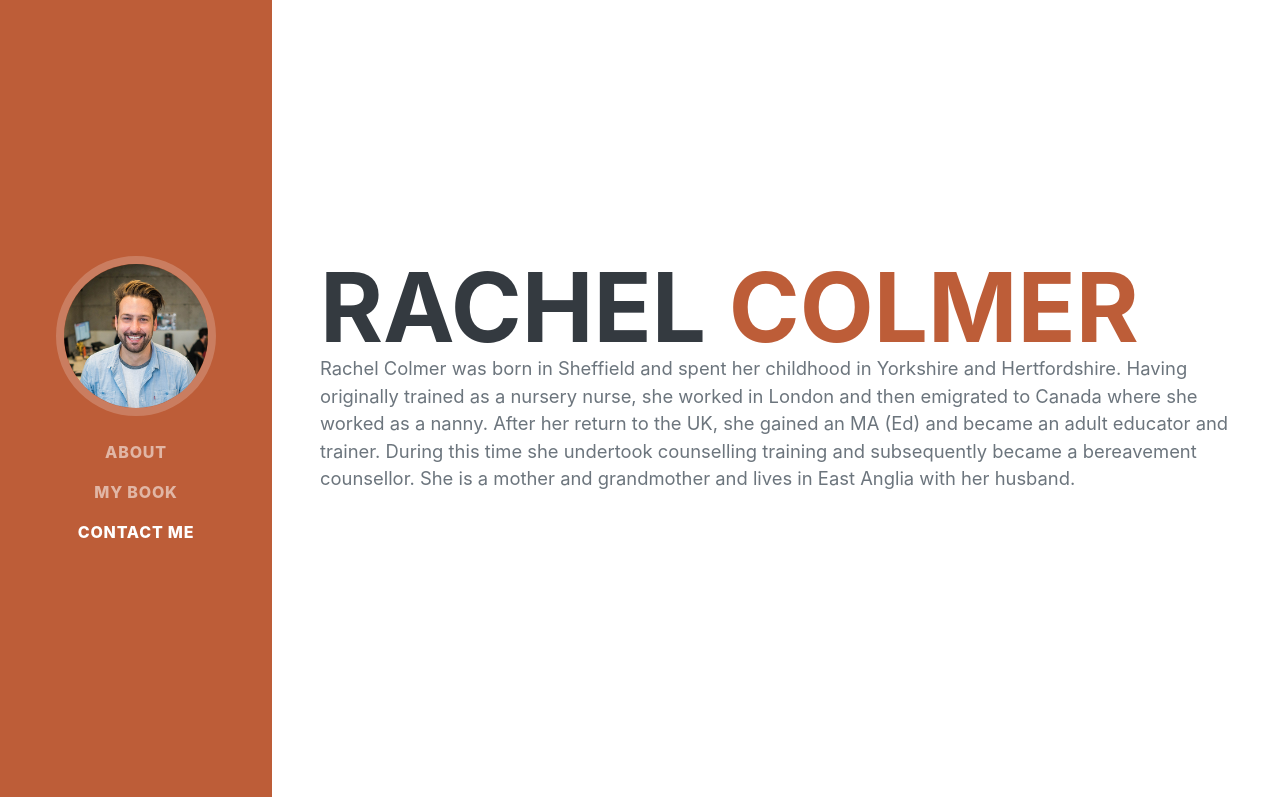
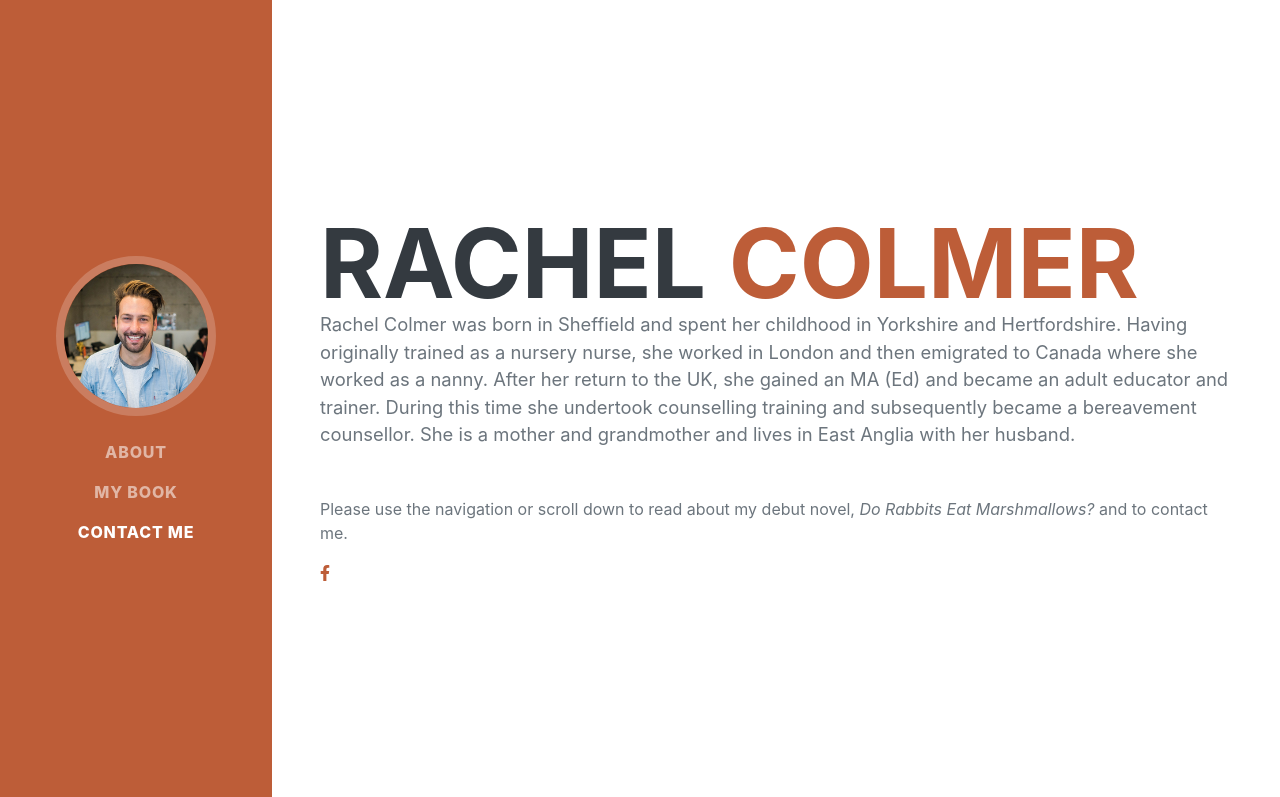
Before and after one commit to rcolmer/rcolmer, a plain HTML site: page index.html in a window 1280 px wide. Shown: the top 797 px of the page. Drawn offline with nearby package versions, Linux system fonts and the light colour scheme; a web font is replaced by a local one.

Commit message:
Add Facebook and more text

```diff
--- a/index.html
+++ b/index.html
@@ -49,12 +49,13 @@
                         <span class="text-primary">Colmer</span>
                     </h1>
                     <p class="lead mb-5">Rachel Colmer was born in Sheffield and spent her childhood in Yorkshire and Hertfordshire. Having originally trained as a nursery nurse, she worked in London and then emigrated to Canada where she worked as a nanny. After her return to the UK, she gained an MA (Ed) and became an adult educator and trainer. During this time she undertook counselling training and subsequently became a bereavement counsellor. She is a mother and grandmother and lives in East Anglia with her husband.</p>
+                    <p>Please use the navigation or scroll down to read about my debut novel, <i>Do Rabbits Eat Marshmallows?</i> and to contact me.</p>
                     <!-- <div class="social-icons">
                         <a class="social-icon" href="#!"><i class="fab fa-linkedin-in"></i></a>
                         <a class="social-icon" href="#!"><i class="fab fa-github"></i></a>
                         <a class="social-icon" href="#!"><i class="fab fa-twitter"></i></a>
-                        <a class="social-icon" href="#!"><i class="fab fa-facebook-f"></i></a>
                     </div> -->
+                    <a class="social-icon" href="https://www.facebook.com/rachel.colmer.7"><i class="fab fa-facebook-f"></i></a>
                 </div>
             </section>
             <hr class="m-0" />
```
